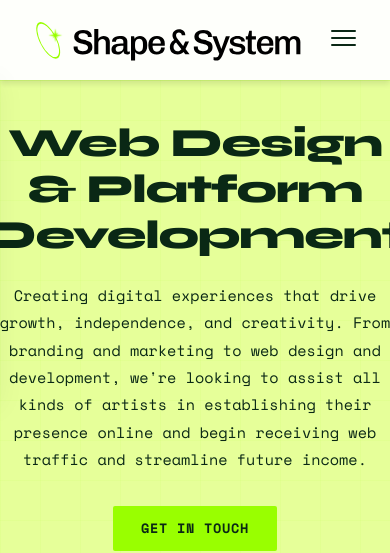
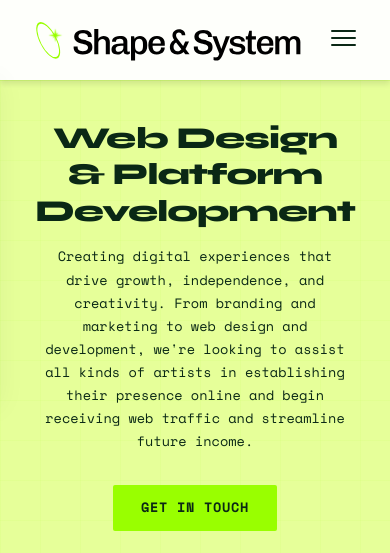
Before and after one commit to rickypaya/usc-portfolio, a React (Vite) app in the folder fulcrum/: page / in a window 390 px wide. Shown: the top 553 px of the page. Built offline with nearby package versions, Linux system fonts and the light colour scheme.

Commit message:
fix text spacing

```diff
--- a/fulcrum/src/App.css
+++ b/fulcrum/src/App.css
@@ -270,17 +270,21 @@ nav {
 .hero-content {
   flex: 1;
   max-width: 600px;
+  min-width: 0;
 }
 
 .hero-content h1 {
   color: var(--secondary-color);
   margin-bottom: 1.5rem;
-  font-size: 3rem;
+  font-size: clamp(1.75rem, 7vw, 3rem);
   letter-spacing: -0.03em;
+  overflow-wrap: break-word;
+  hyphens: auto;
 }
 
 .hero-content p {
-  font-size: 0.95rem;
+  font-size: clamp(0.85rem, 2.6vw, 0.95rem);
+  overflow-wrap: break-word;
   margin-bottom: 2rem;
   color: var(--secondary-color);
   opacity: 0.85;
@@ -1277,11 +1281,12 @@ footer {
   }
 
   .hero-content {
-    margin-bottom: 40px;
+    width: 100%;
+    margin: 0 auto 40px;
   }
   .hero-content h1 {
     margin-top: 60px;
-    font-size: 2.5rem;
+    font-size: clamp(1.75rem, 7vw, 2.5rem);
   }
   .hero-content .btn {
     margin-bottom: 30px;
@@ -1397,6 +1402,14 @@ footer {
   section {
     padding: 60px 0;
   }
+  .hero-content h1 {
+    font-size: clamp(1.5rem, 8vw, 1.9rem);
+    line-height: 1.2;
+    margin-bottom: 1rem;
+  }
+  .hero-content p {
+    line-height: 1.7;
+  }
   .portfolio-photo-frame {
     width: 220px;
     height: 280px;
```
